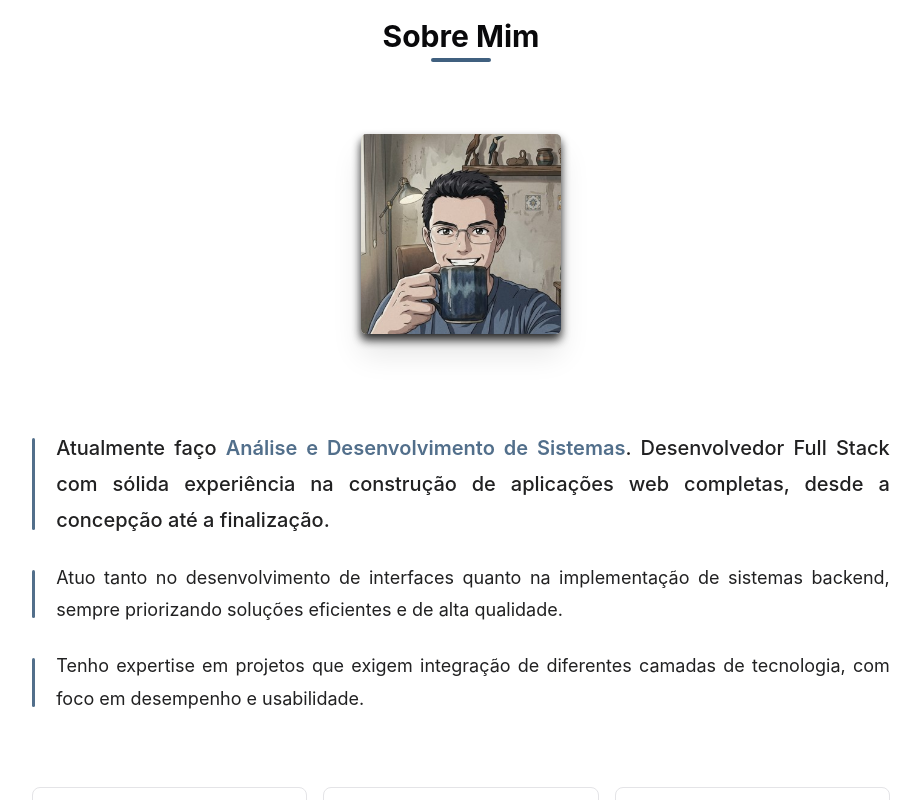
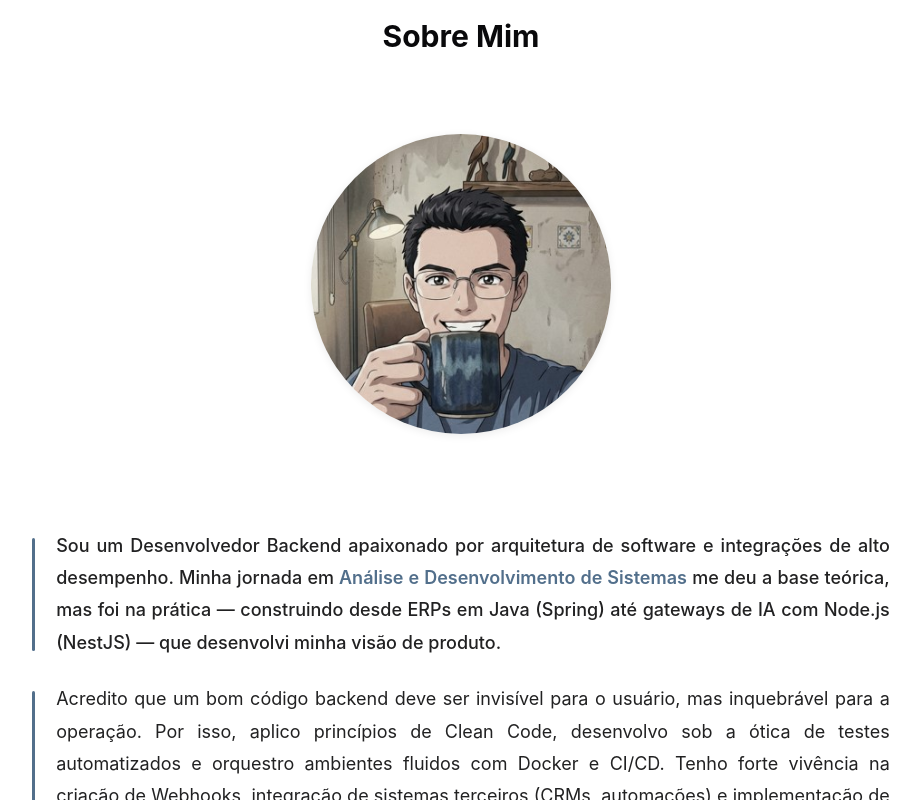
Before and after one commit to viniciusciconebarbosa/my-portifolio-page, a Next.js app: page / in a window 1280 px wide. Shown: the part 2760-3560 px from the top of the page, without its empty margins (179-1100 px from the left). Built offline with nearby package versions, Linux system fonts and the light colour scheme.

Commit message:
chore: update about section

```diff
--- a/src/components/styled/About/About.tsx
+++ b/src/components/styled/About/About.tsx
@@ -21,20 +21,22 @@ const AboutGrid = styled.div`
   @media (min-width: ${({ theme }) => theme.breakpoints.md}) {
     grid-template-columns: repeat(1, 1fr);
     align-items: center;
+
   }
+
 `;
 
 const ImageContainer = styled(motion.div)`
   position: relative;
   width: 60%;
   object-fit: fill;
-  max-width: 200px;
+  max-width: 300px;
   aspect-ratio: 1;
   margin: 0 auto;
   padding: 8px;
   border-radius: 5px;
-  background: linear-gradient(135deg, ${({ theme }) => theme.colors.primary} 60%, ${({ theme }) => theme.colors.secondary} 100%);
-  box-shadow: 0 20px 30px rgba(0, 0, 0, 0.1), 0 6px 10px rgba(0, 0, 0, 0.811);  backdrop-filter: blur(8px) saturate(180%);
+
+
 
 `;
 
@@ -43,12 +45,12 @@ const ProfileImage = styled(Image)`
   transition: transform 0.3s cubic-bezier(.4,0,.2,1);
   z-index: 1;
   box-shadow: 0 2px 8px rgba(0,0,0,0.08);
-  border-radius: 5px;
+  border-radius: 200px;
 `;
 
 const AboutContent = styled(motion.div)`
   display: flex;
-  width: 80%;
+  width: 110%;
   justify-content: center;
   flex-direction: column;
   gap: ${({ theme }) => theme.space[6]};
@@ -57,6 +59,14 @@ const AboutContent = styled(motion.div)`
   border-radius: ${({ theme }) => theme.radius};
   box-shadow: 0 4px 6px -1px ${({ theme }) => `${theme.colors.primary}10`},
               0 2px 4px -1px ${({ theme }) => `${theme.colors.primary}05`};
+
+  @media (min-width: ${({ theme }) => theme.breakpoints.md}) {
+    width: 80%;
+  }
+
+  @media (min-width: ${({ theme }) => theme.breakpoints.lg}) {
+    width: 80%;
+  }
 `;
 
 const StyledHeading = styled(Heading)`
@@ -67,17 +77,7 @@ const StyledHeading = styled(Heading)`
   text-align: center;
   position: relative;
 
-  &::after {
-    content: '';
-    position: absolute;
-    bottom: -0.5rem;
-    left: 50%;
-    transform: translateX(-50%);
-    width: 60px;
-    height: 4px;
-    background: ${({ theme }) => theme.colors.primary};
-    border-radius: 2px;
-  }
+
 `;
 
 const StyledText = styled(Text)`
@@ -102,7 +102,6 @@ const StyledText = styled(Text)`
 
   &:first-of-type {
     font-weight: 500;
-    font-size: ${({ theme }) => theme.fontSizes.xl};
     color: ${({ theme }) => theme.colors.foreground};
   }
 
@@ -217,14 +216,20 @@ const About = () => {
             transition={{ duration: 0.5, delay: 0.2 }}
           >
             <StyledText>
-              Atualmente faço <Highlight>Análise e Desenvolvimento de Sistemas</Highlight>. Desenvolvedor Full Stack com sólida experiência na construção de aplicações web completas, desde a concepção até a finalização.
+              Sou um Desenvolvedor Backend apaixonado por arquitetura de software e integrações de alto desempenho. Minha jornada em
+              <Highlight> Análise e Desenvolvimento de Sistemas</Highlight> me deu a base teórica, mas foi na prática — construindo desde ERPs em Java (Spring) até gateways de IA com
+              Node.js (NestJS) — que desenvolvi minha visão de produto.
             </StyledText>
             <StyledText>
-              Atuo tanto no desenvolvimento de interfaces quanto na implementação de sistemas backend, sempre priorizando soluções eficientes e de alta qualidade.
+              Acredito que um bom código backend deve ser invisível para o usuário, mas inquebrável para a operação.
+               Por isso, aplico princípios de Clean Code, desenvolvo sob a ótica de testes automatizados e orquestro
+                ambientes fluidos com Docker e CI/CD. Tenho forte vivência na criação de Webhooks, integração de
+                 sistemas terceiros (CRMs, automações) e implementação de IA (como a API do Gemini) para tornar
+                  fluxos de dados mais inteligentes e autônomos.
             </StyledText>
             <StyledText>
-              Tenho expertise em projetos que exigem integração de diferentes camadas de tecnologia, com foco em desempenho e usabilidade.
-
+              Estou sempre em busca de desafios que exijam soluções criativas
+               de infraestrutura e conectividade sistêmica.
             </StyledText>
 
             <InfoCards>
```
